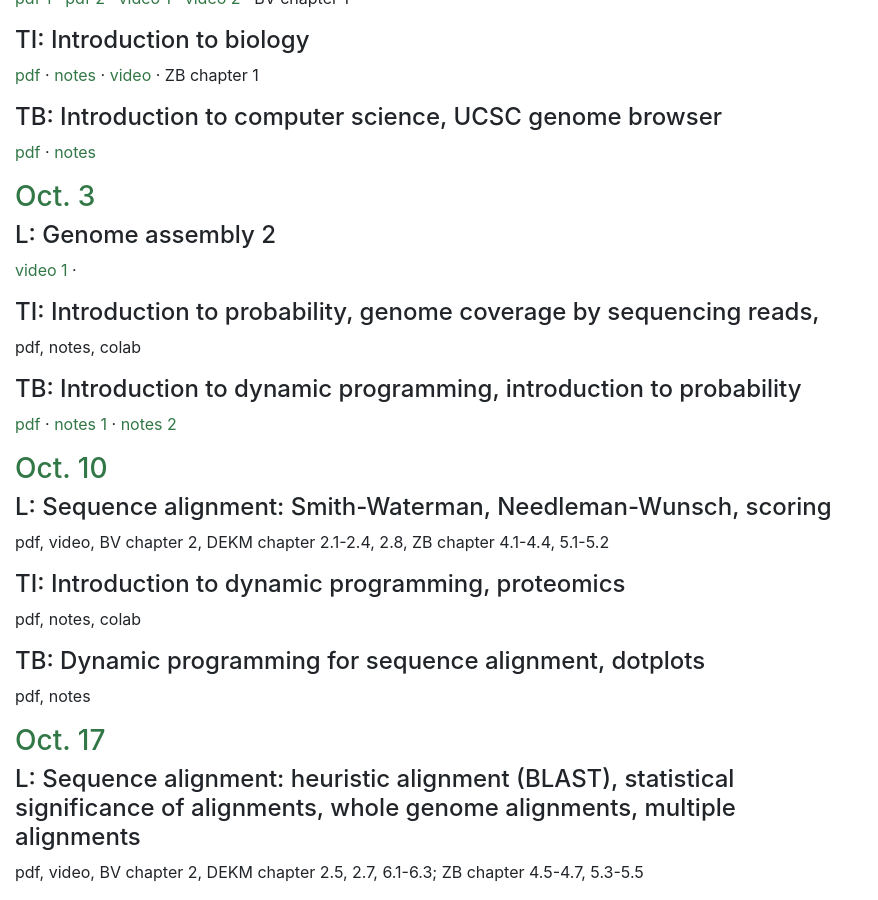
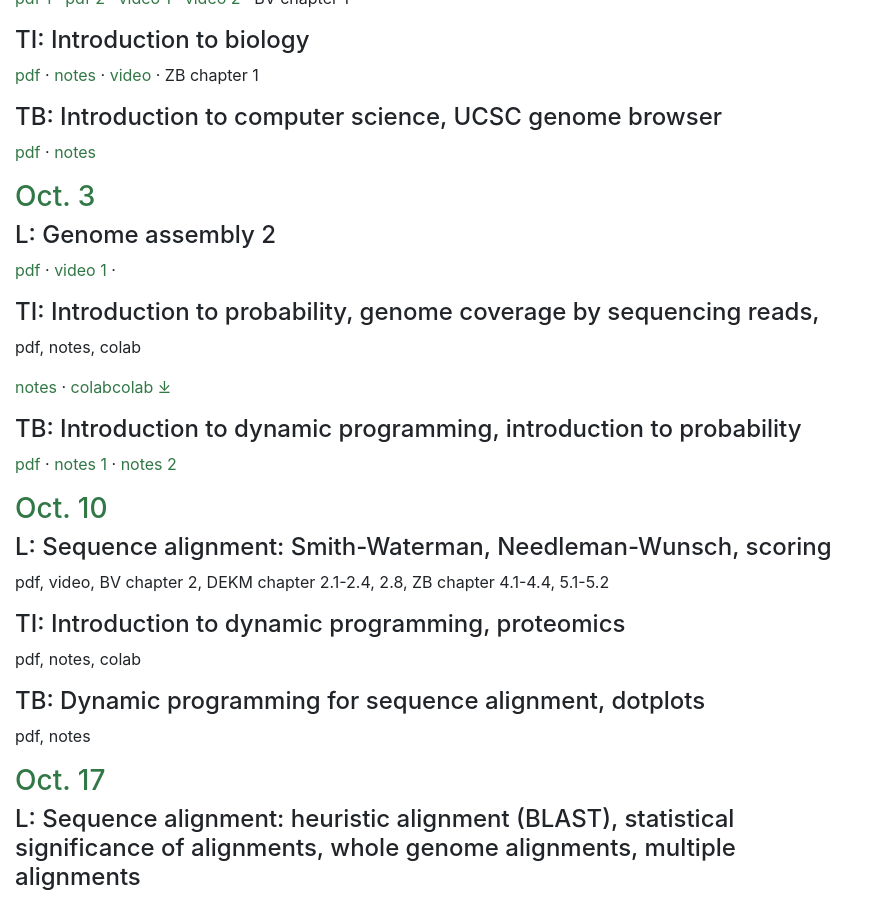
Before and after one commit to fmfi-compbio/mbi, a Jekyll site: the page built from Materials.md, in a window 1280 px wide and 900 px high, scrolled down 765 px. Shown: the whole window, without its empty margins (0-878 px from the left). Built offline with Jekyll 4.4.1, drawn with Linux system fonts in a browser that asks for light colours; nearby versions of some CDN libraries; our own code applies the rules of GitHub Pages for plain Markdown files; some of the changed lines change nothing that is shown.

Commit message:
materials

```diff
--- a/Materials.md
+++ b/Materials.md
@@ -58,12 +58,17 @@ L: lecture (everybody), TI: tutorial for computer science/informatics students,
 ### Oct. 3
 
 #### L: Genome assembly 2
-{% include pdf.html file="p-seq2" name="pdf" show=0 dot=1
+
+{% include pdf.html file="p-seq2" name="pdf" show=1 dot=1
 %} {% include youtube.html id="YvZlTL1qyUg" name="video 1" show=1 dot=1
 %}
 
 #### TI: Introduction to probability, genome coverage by sequencing reads,
 pdf, notes, colab
+
+{% include notes.html file="ci-prob" name="notes" show=1 dot=1
+%} {% include notebook.html file="ci-prob" name="colab" show=1 dot=0
+%}
 
 #### TB: Introduction to dynamic programming, introduction to probability
 
--- /dev/null
+++ b/_includes/notebook.html
@@ -0,0 +1 @@
+{% if include.show != 0 %}<a href="https://colab.research.google.com/github/fmfi-compbio/mbi//blob/master/notebooks/{{ include.file }}.ipynb">colab{{ include.name }}</a> <a href="https://fmfi-compbio.github.io/mbi/notebooks/{{ include.file }}.ipynb">⤓</a>{% if include.dot != 0 %} · {% endif %}{% endif %}
```
Also changed, not shown: 2 other files.
